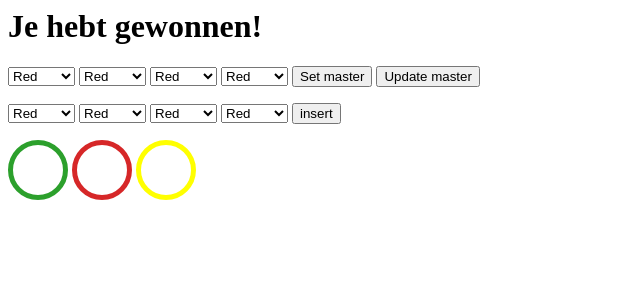
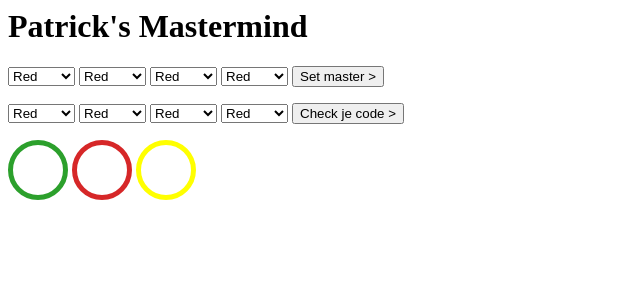
Before and after one commit to alexanderlexis/Mastermind, a PHP site: page / in a window 1280 px wide. Shown: the top 300 px of the page, without its empty margins (0-640 px from the left). Run offline with PHP 8.4, Linux system fonts and the light colour scheme; data that the repository does not hold is empty.

Commit message:
Master update verwijderd

```diff
--- a/check.php
+++ b/check.php
@@ -16,8 +16,10 @@
             $arrayGuess = [$row['col1'], $row['col2'], $row['col3'], $row['col4']];
         }
 
+    if (isset($arrayGuess)){
     if ($arrayGuess === $masterArray){
         echo "<h1>Je hebt gewonnen!</h1>";
-    } else {
+        } else {
         echo "<h2>Helaas, probeer nog een keer</h2>";
+        }
     }
--- a/index.php
+++ b/index.php
@@ -4,17 +4,9 @@
 ?>
 <html>
     <head>
-        <?php
-        //comment2
-            $ser = "localhost";
-            $dab = "mastermind";
-            $usn = "root";
-            $psw = "";
-            $conn = mysqli_connect($ser, $usn, $psw, $dab);
-        ?>
         <link rel="stylesheet" href="style.css">
         <script>
-            function updateMaster(){
+            function setMaster(){
                 var mcol1 =  document.getElementById("mcol1").value;
                 var mcol2 =  document.getElementById("mcol2").value;
                 var mcol3 =  document.getElementById("mcol3").value;
@@ -29,20 +21,20 @@
                 xhttp.send();
             }
 
-            function setMaster(){
-                var mcol1 =  document.getElementById("mcol1").value;
-                var mcol2 =  document.getElementById("mcol2").value;
-                var mcol3 =  document.getElementById("mcol3").value;
-                var mcol4 =  document.getElementById("mcol4").value;
-                var xhttp = new XMLHttpRequest();
-                xhttp.onreadystatechange = function() {
-                if (this.readyState === 4 && this.status === 200) {
-                    // Typical action to be performed when the document is ready:
-                }
-                };
-                xhttp.open("GET", "setmaster.php?mcol1="+mcol1+"&mcol2="+mcol2+"&mcol3="+mcol3+"&mcol4="+mcol4, true);
-                xhttp.send();
-            }
+//            function updateMaster(){
+//                var mcol1 =  document.getElementById("mcol1").value;
+//                var mcol2 =  document.getElementById("mcol2").value;
+//                var mcol3 =  document.getElementById("mcol3").value;
+//                var mcol4 =  document.getElementById("mcol4").value;
+//                var xhttp = new XMLHttpRequest();
+//                xhttp.onreadystatechange = function() {
+//                if (this.readyState === 4 && this.status === 200) {
+//                    // Typical action to be performed when the document is ready:
+//                }
+//                };
+//                xhttp.open("GET", "setmaster.php?mcol1="+mcol1+"&mcol2="+mcol2+"&mcol3="+mcol3+"&mcol4="+mcol4, true);
+//                xhttp.send();
+//            }
 
             function insert(){
                 var col1 =  document.getElementById("col1").value;
@@ -62,6 +54,7 @@
         </script>
     </head>
     <body>
+        <h1>Patrick's Mastermind</h1>
         <header>
             <div id="master">
             <form action="index.php">
@@ -97,8 +90,8 @@
                 <option class="purple" value="purple">Purple</option>
                 <option class="orange" value="orange">Orange</option>
             </select>
-                <input type="submit" value="Set master" onclick="setMaster()">
-                <input type="submit" value="Update master" onclick="updateMaster()">
+                <!--<input type="submit" value="Set master" onclick="setMaster()">-->
+                <input type="submit" value="Set master >" onclick="setMaster()">
             </form>
             </div>
         </header>
@@ -136,7 +129,7 @@
                 <option class="purple" value="purple">Purple</option>
                 <option class="orange" value="orange">Orange</option>
             </select>
-            <input type="submit" value="insert" onclick="insert()">
+            <input type="submit" value="Check je code >" onclick="insert()">
         </form>
 
 
```
Also changed, not shown: imgs/patwrijf.gif (renamed from imgs/a0o5k.gif).
